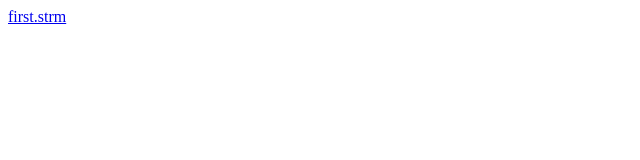
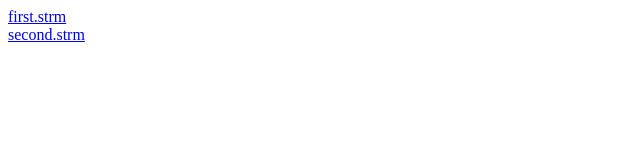
Before and after one commit to hemsh/hemsh.github.io, a plain HTML site: page index.html in a window 1280 px wide. Shown: the full height of the page, 0-640 px from the left. Drawn offline with Linux system fonts and the light colour scheme.

Commit message:
Update index.html

```diff
--- a/index.html
+++ b/index.html
@@ -3,5 +3,7 @@
 <body>
 <a href="first.strm">first.strm</a>
 <br/>
+<a href="second.strm">second.strm</a>
+<br/>
 </body>
 </html>
```
